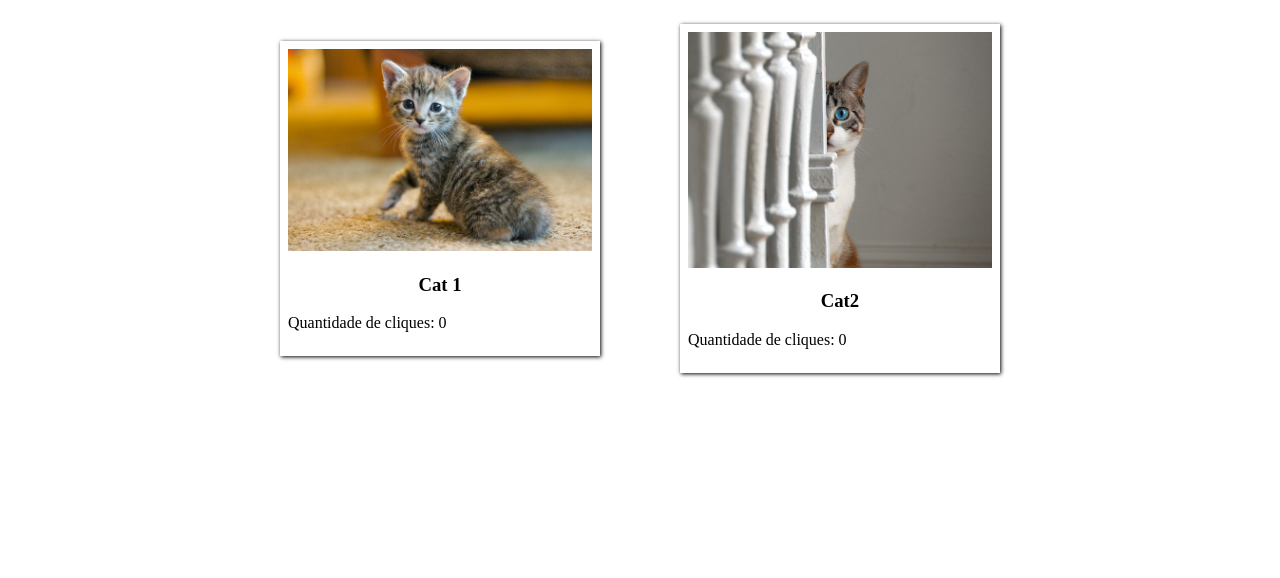
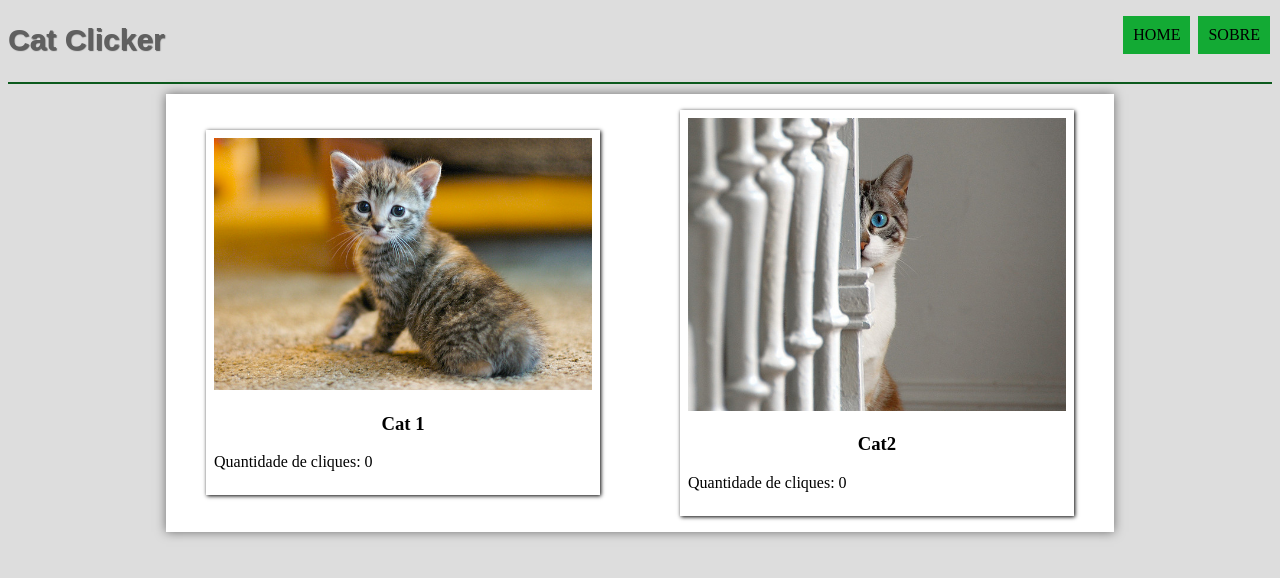
Before and after one commit to extevao/udacity-javascript-design-patterns, a plain HTML site: page cat-clicker/index.html in a window 1280 px wide. Drawn offline with Linux system fonts and the light colour scheme.

Commit message:
Mais uma estilizada

```diff
--- /dev/null
+++ b/cat-clicker/css/menu.css
@@ -0,0 +1,45 @@
+@charset "UTF-8";
+
+header {
+    margin-top: -10px;
+    border-bottom: 2px #0c5a1d solid;
+    margin-bottom: 10px;
+}
+
+nav#menu {
+    display: flex;
+    justify-content: space-between;
+
+}
+
+
+nav#menu h1 {
+    font-family: Arial, Helvetica, sans-serif;
+    font-size: 30px;
+    color: #606060;
+    text-shadow: 1px 1px 1px rgba(0, 0, 0, .6);
+}
+
+nav#menu ul {
+    list-style: none;
+    text-transform: uppercase;
+}
+nav#menu li:hover {
+    background-color: #2361b3;
+    color: #ffffff;
+    text-decoration: underline;
+}
+
+nav#menu li {
+    display: inline-block;
+    background-color: #13aa34;
+    padding: 10px;
+    margin: 2px;
+    cursor: pointer;
+    transition: background-color 1s, color 1s;
+}
+
+nav#menu a {
+    color: #000000;
+    text-decoration: none;
+}
--- a/cat-clicker/css/style.css
+++ b/cat-clicker/css/style.css
@@ -2,14 +2,16 @@
 
 
 body {
+    background-color: #dddddd;
 }
 
 div.container {
     display: flex;
-    width: 800px;
-    margin: 0 auto;
+    width: 75%;
+    margin: 0 auto 0px auto;
     align-items: center;
-    background: #fff;
+    background-color: #ffffff;
+    box-shadow: 0px 0px 10px rgba(0, 0, 0, .5);
 }
 
 figure.foto-legenda {
@@ -28,8 +30,6 @@ figure.foto-legenda figcaption h3 {
     text-align: center;
 }
 
-
-
 figcaption span {
     margin-left: 5px;
 }
--- a/cat-clicker/index.html
+++ b/cat-clicker/index.html
@@ -4,9 +4,22 @@
     <meta charset="UTF-8">
     <meta name="viewport" content="width=device-width, initial-scale=1.0">
     <link rel="stylesheet" href="./css/style.css">
+    <link rel="stylesheet" href="./css/menu.css">
     <title>Cat Clicker</title>
 </head>
 <body>
+
+    <header>
+        <nav id="menu">
+            <h1>
+                Cat Clicker
+            </h1>
+            <ul>
+                <li>Home</li>
+                <li>Sobre</li>
+            </ul>
+        </nav>
+    </header>
 
     <div class="container"></div>
 
--- a/cat-clicker/js/app.js
+++ b/cat-clicker/js/app.js
@@ -71,7 +71,7 @@ function creatCatElement(cat) {
 
     function handleClickCat(cat, figcaption) {
         return (event) => {
-            console.log('[handleClickCat]', { event, cat, figcaption })
+            // console.log('[handleClickCat]', { event, cat, figcaption })
 
             cat.amountClicks++
 
```
